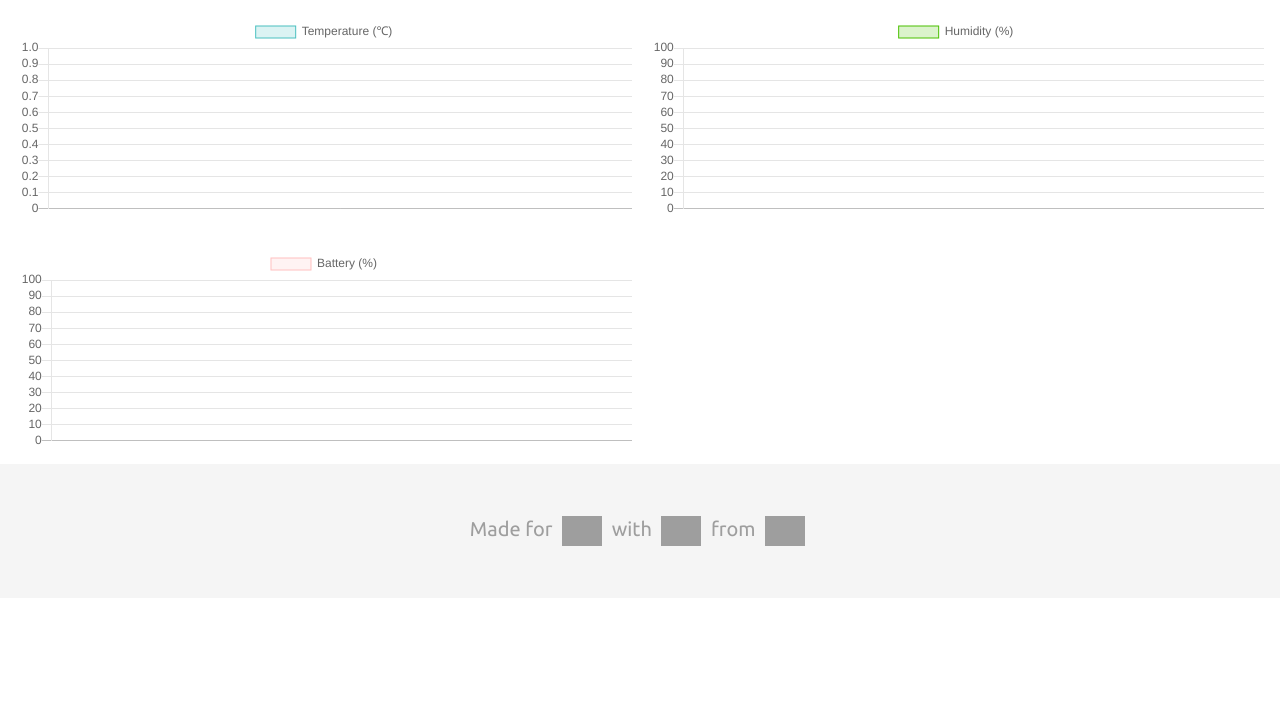
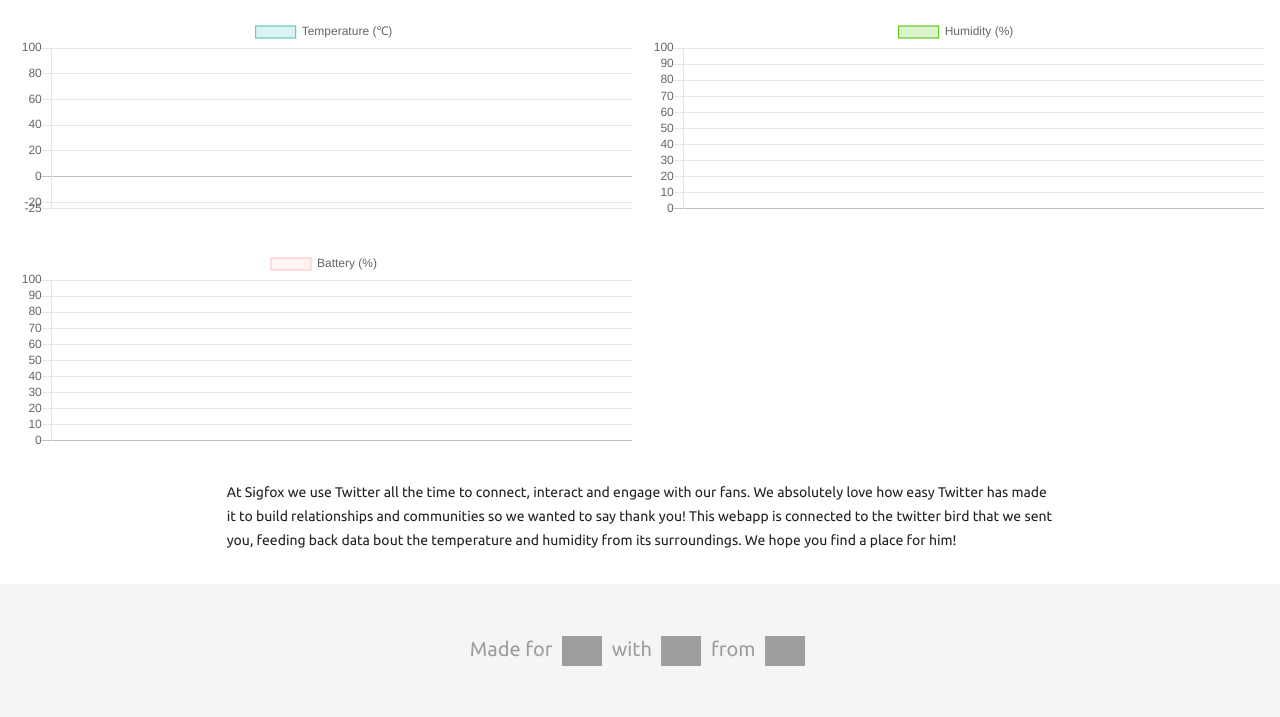
Before and after one commit to Bucknalla/sigfox-python-flask, a Flask app: page / in a window 1280 px wide. Shown: the part 64-781 px from the top of the page. Run offline with Flask 2, Linux system fonts and the light colour scheme; data that the repository does not hold is empty; some libraries are stand-ins or nearby versions; grey boxes are pictures that could not be loaded.

Commit message:
Corrected text and adjusted temp range

```diff
--- a/app/templates/index.html
+++ b/app/templates/index.html
@@ -123,6 +123,14 @@
                 </div>
             </div>
 
+            <div class="mdl-grid">
+                <div class="mdl-cell mdl-cell--8-col mdl-cell--2-offset mdl-cell--8-tablet mdl-cell--4-phone">
+                    <p class="sigfoxstyle">
+                        At Sigfox we use Twitter all the time to connect, interact and engage with our fans. We absolutely love how easy Twitter has made it to build relationships and communities so we wanted to say thank you! This webapp is connected to the twitter bird that we sent you, feeding back data bout the temperature and humidity from its surroundings. We hope you find a place for him!
+                    </p>
+                </div>
+            </div>
+
             <footer class="mdl-mini-footer" style="background-color:#F5F5F5">
                 <div class="mdl-mini-footer--middle-section" style="width:800px; margin:0 auto;">
                     <div class="footer-signature sigfoxstyle">Made for <img src="https://upload.wikimedia.org/wikipedia/en/thumb/9/9f/Twitter_bird_logo_2012.svg/1259px-Twitter_bird_logo_2012.svg.png"> with <img alt="heart" style="-webkit-filter: grayscale(30%);" src="https://upload.wikimedia.org/wikipedia/commons/4/42/Love_Heart_SVG.svg"> from <img alt="sigfox" title="sigfox" src="http://makers.sigfox.com/img/tour/butterfly@3x.png"></div>
@@ -158,7 +166,9 @@
                 scales: {
                     yAxes: [{
                         ticks: {
-                            beginAtZero: false
+                            beginAtZero: false,
+                            max: 100,
+                            min: -25
                         }
                     }],
                     xAxes: [{
```
